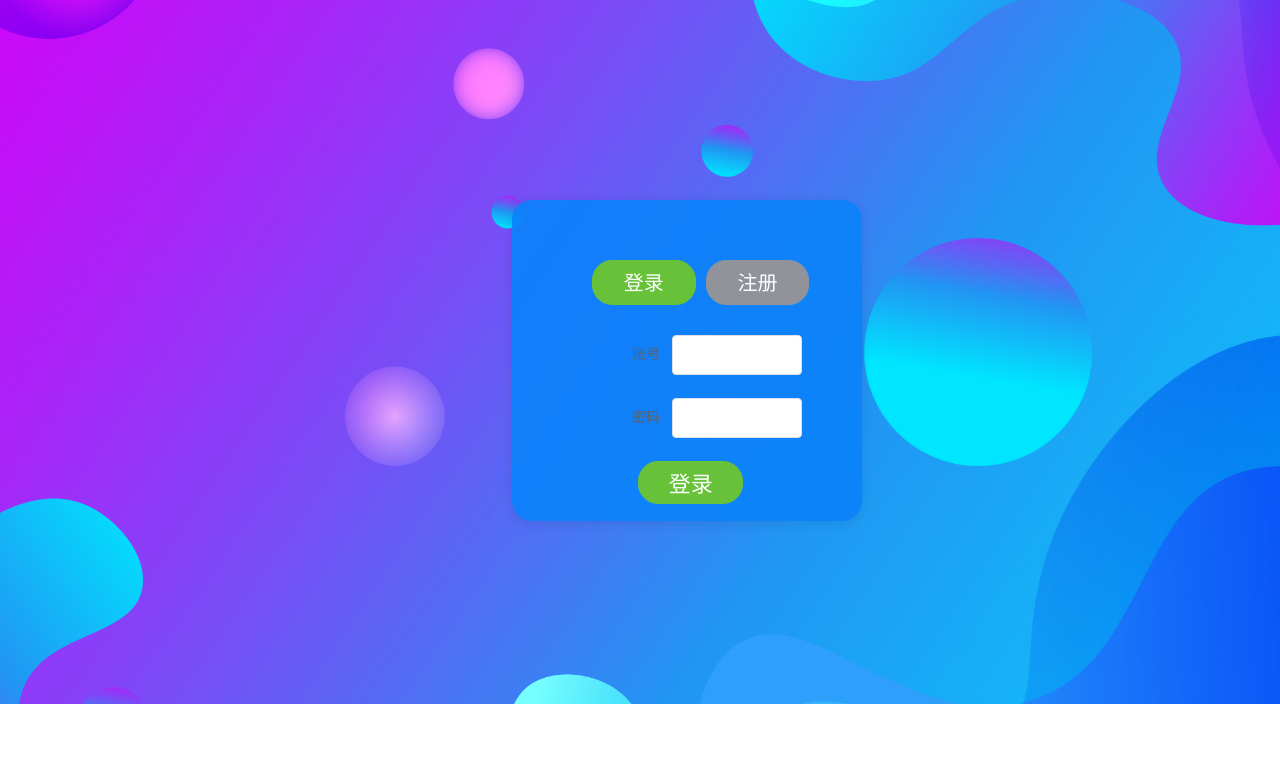
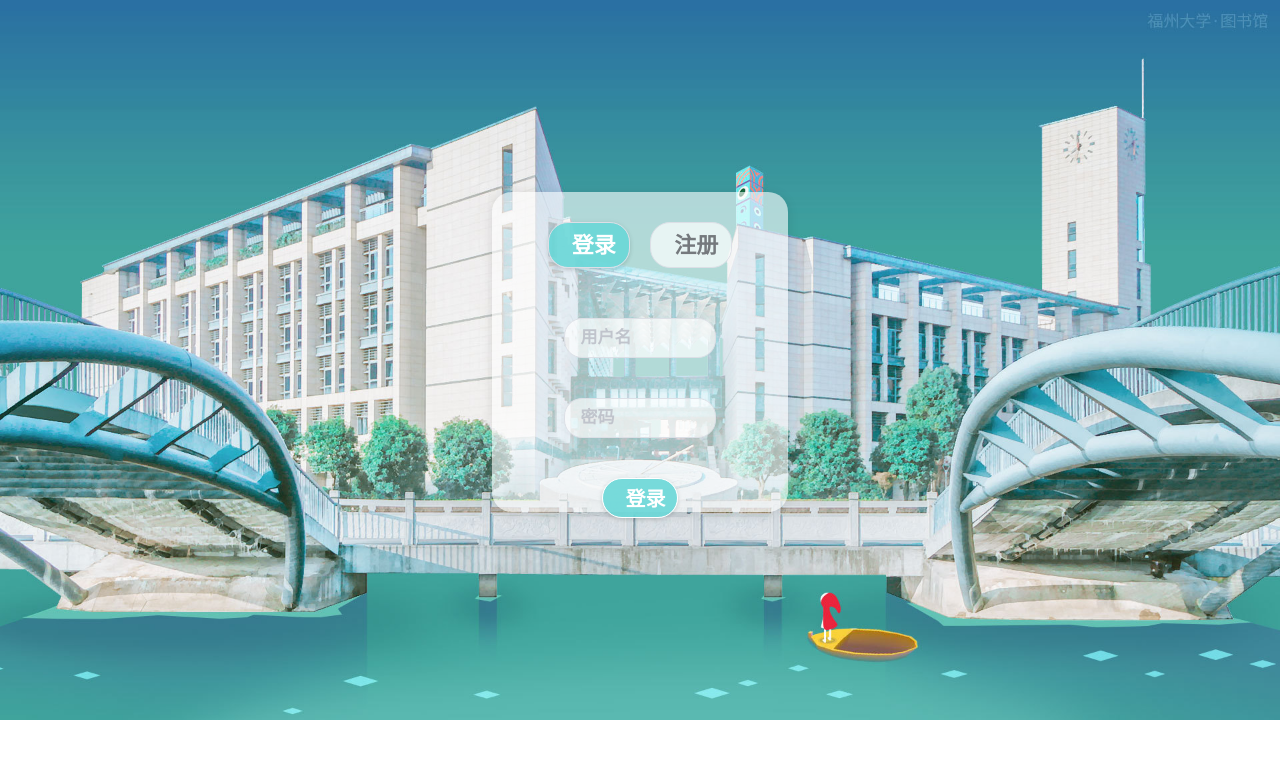
Before and after one commit to codingkai001/yunping, a Vue app: page /sign_in in a window 1280 px wide. Shown: the top 758 px of the page. Built offline with nearby package versions, Linux system fonts and the light colour scheme.

Commit message:
Optimize sign in and sign up interfaces...

```diff
--- a/src/assets/css/sign.css
+++ b/src/assets/css/sign.css
@@ -1,7 +1,7 @@
 
 #sign-in, #sign-up {
 	position: absolute;
-	background: url("../img/bgd2.jpg") no-repeat;
+    background: url("../img/FZULibrary.jpg") no-repeat;
     background-attachment: fixed;
 	background-size: 110%;
 	width: 100%;
--- a/src/router.js
+++ b/src/router.js
@@ -3,10 +3,8 @@ import Router from 'vue-router'
 import SignIn from './views/SignIn'
 import SignUp from './views/SignUp'
 import Teacher from './views/Teacher'
-import Test from './components/Test'
-import QuestionBank from './components/Test'
 
-Vue.use(Router)
+Vue.use(Router);
 
 export default new Router({
 	mode: 'history',
@@ -31,11 +29,6 @@ export default new Router({
 			name: 'teacher',
 			component: Teacher
 		},
-        {
-            path: '/test',
-            name: 'Test.vue',
-            component: Test
-        }
 
 	]
 })
--- a/src/views/SignIn.vue
+++ b/src/views/SignIn.vue
@@ -1,18 +1,20 @@
 <template>
 	<div id="sign-in">
-		<el-form class="sign-container" ref="form" :model="user" label-width="100px">
-			<el-row>
-				<el-button type="success" round>登录</el-button>
-				<el-button type="info" round v-on:click="to_sign_up">注册</el-button>
-			</el-row>
-			<el-form-item label="账号">
-				<el-input v-model="user.username"></el-input>
-			</el-form-item>
-			<el-form-item label="密码">
-				<el-input v-model="user.pwd" type="password"></el-input>
-			</el-form-item>
-			<el-button type="success" round v-on:click="sign_in">登录</el-button>
-		</el-form>
+        <transition name="el-zoom-in-top">
+            <div v-show="show" class="sign-container">
+                <div class="top-button">
+                    <el-button round id="in-button" @click="to_sign_in">登录</el-button>
+                    <el-button round id="up-button" @click="to_sign_up">注册</el-button>
+                </div>
+                <div class="sign-in-form">
+                    <el-form ref="form" :model="user">
+                        <el-input v-model="user.user_account" placeholder="用户名"></el-input>
+                        <el-input v-model="user.pwd" placeholder="密码" type="password"></el-input>
+                    </el-form>
+                </div>
+                <el-button type="info" round @click="sign_in" class="to-sign">登录</el-button>
+            </div>
+        </transition>
 	</div>
 </template>
 
@@ -21,28 +23,106 @@
 		name: 'SignIn',
 		data () {
 			return {
+                show: false,
 				user: {
-					username: '',
+                    user_account: '',
 					pwd: ''
 				}
 			}
 		},
 		methods: {
-			//跳转到注册页面
-			to_sign_up () {
-				this.$router.push({ path: '/sign_up', })
-			},
+            //跳转到登录页面
+            to_sign_in() {
+                this.$router.push({path: '/sign_in',})
+            },
+            //跳转到注册页面
+            to_sign_up() {
+                this.$router.push({path: '/sign_up',})
+            },
 			//登录验证
 			sign_in () {
-				alert(this.user.username)
-				alert(this.user.pwd)
+                alert(this.user.username);
+                alert(this.user.pwd);
+
 			}
-		}
+        },
+        mounted() {
+            //组件挂载后过渡动画载入登录注册框
+            this.show = true;
+        }
 
 	}
 </script>
 
-<style scoped>
-	@import "../assets/css/sign.css";
+<style>
+    #sign-in {
+        position: absolute;
+        background: url("../assets/img/FZULibrary.jpg") no-repeat;
+        background-attachment: fixed;
+        background-size: 100%;
+        width: 100%;
+        height: 100%;
+        overflow: hidden;
+    }
 
+    #sign-in .sign-container {
+        width: 20%;
+        height: 35%;
+        margin: 15% auto;
+        box-shadow: 0 2px 12px 0 rgba(0, 0, 0, 0.1);
+        border-radius: 20px;
+        padding: 20px;
+        background-color: rgba(255, 255, 255, 0.6);
+    }
+
+    .top-button {
+        width: 80%;
+        margin: 0 10%;
+    }
+
+    #in-button, #up-button {
+        width: 40%;
+        margin: 5%;
+        height: 46px;
+        font-size: 22px;
+        font-weight: 900;
+    }
+
+    #sign-in #in-button {
+        background-color: rgba(106, 216, 216, 0.9);
+        color: white;
+        box-shadow: 0 2px 4px rgba(0, 0, 0, .12), 0 0 6px rgba(0, 0, 0, .04);
+    }
+
+    #sign-in #up-button {
+        background-color: rgba(255, 255, 255, 0.7);
+        color: rgb(117, 121, 125);
+    }
+
+    .sign-in-form {
+        padding: 20px;
+    }
+
+    #sign-in .el-input .el-input__inner {
+        border-radius: 18px;
+        width: 70%;
+        margin: 20px 15%;
+        background-color: rgba(255, 255, 255, 0.7);
+        color: rgb(117, 121, 125);
+        font-weight: 600;
+        font-size: 17px;
+    }
+
+    #sign-in .to-sign {
+        width: 30%;
+        margin: 0 35%;
+        height: 40px;
+        font-size: 20px;
+        line-height: 16px;
+        font-weight: 800;
+        background-color: rgba(106, 216, 216, 0.9);
+        color: white;
+        box-shadow: 0 2px 4px rgba(0, 0, 0, .12), 0 0 6px rgba(0, 0, 0, .04);
+        border: 1px solid white;
+    }
 </style>
--- a/src/views/SignUp.vue
+++ b/src/views/SignUp.vue
@@ -1,54 +1,136 @@
 <template>
     <div id="sign-up">
-		<el-form class="sign-container" ref="form" v-bind:model="user" label-width="100px">
-			<el-row>
-				<el-button type="info" round v-on:click="to_sign_in">登录</el-button>
-				<el-button type="success" round>注册</el-button>
-			</el-row>
-			<el-form-item label="账号">
-				<el-input v-model="user.username"></el-input>
-			</el-form-item>
-			<el-form-item label="密码">
-				<el-input v-model="user.pwd1" type="password"></el-input>
-			</el-form-item>
-			<el-form-item label="确认密码">
-				<el-input v-model="user.pwd2" type="password"></el-input>
-			</el-form-item>
-			<el-button type="success" round v-on:click="sign_up">注册</el-button>
+        <transition name="el-zoom-in-top">
+            <div v-show="show" class="sign-container">
+                <div class="top-button">
+                    <el-button round id="in-button" @click="to_sign_in">登录</el-button>
+                    <el-button round id="up-button" @click="to_sign_up">注册</el-button>
+                </div>
+                <div class="sign-up-form">
+                    <el-form ref="form" :model="reg_stu">
+                        <el-input v-model="reg_stu.user_account" placeholder="学号"></el-input>
+                        <el-input v-model="reg_stu.username" placeholder="姓名"></el-input>
+                        <el-input v-model="reg_stu.pwd1" placeholder="密码" type="password"></el-input>
+                        <el-input v-model="reg_stu.pwd2" placeholder="确认密码" type="password"></el-input>
+                        <el-input v-model="reg_stu.user_school" placeholder="学校"></el-input>
                     </el-form>
+                </div>
+                <el-button type="info" round @click="sign_up" class="to-sign">注册</el-button>
+            </div>
+        </transition>
     </div>
 </template>
 
 
 <script>
-	// import '../assets/js/main.js'
 
     export default {
         name: 'SignUp',
-		data () {
+        data() {
             return {
-				user: {
+                show: false,
+                reg_stu: {
+                    user_account: '',
                     username: '',
                     pwd1: '',
-					pwd2: ''
+                    pwd2: '',
+                    user_school: '',
+                    user_role: 1
                 }
             }
         },
         methods: {
             //跳转到登录页面
-			to_sign_in () {
-				this.$router.push({ path: '/sign_in', })
+            to_sign_in() {
+                this.$router.push({path: '/sign_in',})
+            },
+            //跳转到注册页面
+            to_sign_up() {
+                this.$router.push({path: '/sign_up',})
             },
             //注册验证
-			sign_up () {
-				alert(this.user.username)
-				alert(this.user.pwd1)
+            sign_up() {
+                alert(this.user.username);
+                alert(this.user.pwd1);
             }
+        },
+
+        mounted() {
+            //组件挂载后过渡动画载入登录注册框
+            this.show = true;
         }
     }
 </script>
 
-<style scoped>
-	@import "../assets/css/sign.css";
+<style>
+    #sign-up {
+        position: absolute;
+        background: url("../assets/img/FZULibrary.jpg") no-repeat;
+        background-attachment: fixed;
+        background-size: 100%;
+        width: 100%;
+        height: 100%;
+        overflow: hidden;
+    }
 
+    #sign-up .sign-container {
+        width: 20%;
+        height: 42%;
+        margin: 15% auto;
+        box-shadow: 0 2px 12px 0 rgba(0, 0, 0, 0.1);
+        border-radius: 20px;
+        padding: 20px;
+        background-color: rgba(255, 255, 255, 0.6);
+    }
+
+    .top-button {
+        width: 80%;
+        margin: 0 10%;
+    }
+
+    #in-button, #up-button {
+        width: 40%;
+        margin: 5%;
+        height: 46px;
+        font-size: 22px;
+        font-weight: 900;
+    }
+
+    #sign-up #in-button {
+        background-color: rgba(255, 255, 255, 0.7);
+        color: rgb(117, 121, 125);
+    }
+
+    #sign-up #up-button {
+        background-color: rgba(106, 216, 216, 0.9);
+        color: white;
+        box-shadow: 0 2px 4px rgba(0, 0, 0, .12), 0 0 6px rgba(0, 0, 0, .04);
+    }
+
+    .sign-up-form {
+        padding: 20px;
+    }
+
+    #sign-up .el-input .el-input__inner {
+        border-radius: 18px;
+        width: 80%;
+        margin: 5px 10%;
+        background-color: rgba(255, 255, 255, 0.7);
+        color: rgb(117, 121, 125);
+        font-weight: 600;
+        font-size: 17px;
+    }
+
+    #sign-up .to-sign {
+        width: 30%;
+        margin: 0 35%;
+        height: 40px;
+        font-size: 20px;
+        line-height: 16px;
+        font-weight: 800;
+        background-color: rgba(106, 216, 216, 0.9);
+        color: white;
+        box-shadow: 0 2px 4px rgba(0, 0, 0, .12), 0 0 6px rgba(0, 0, 0, .04);
+        border: 1px solid white;
+    }
 </style>
```
Also changed, not shown: src/assets/img/FZULibrary.jpg (added). Lines whose indentation alone changed are shown as unchanged.
